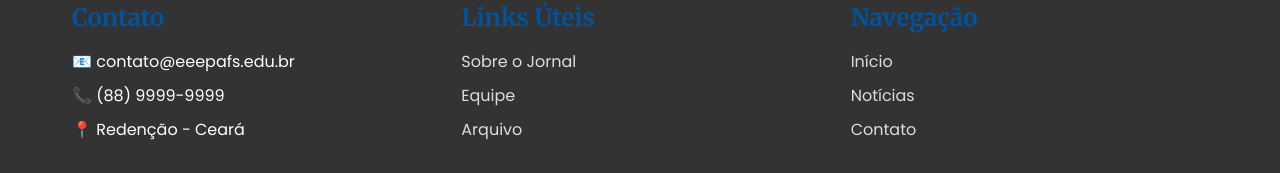
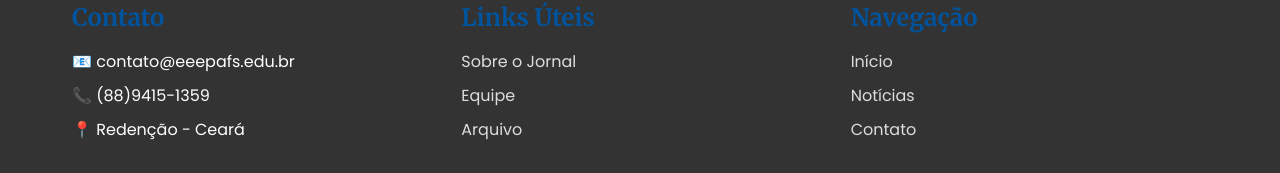
Before and after one commit to GlobalFocusAfs/JornalAFS, a React (Create React App) app in the folder frontend/: page / in a window 1280 px wide. Shown: the part 1289-1462 px from the top of the page. Built offline with nearby package versions, Linux system fonts and the light colour scheme; no server answers.

Commit message:
Add authentication and polls features: login system, JWT auth, poll creation and voting

```diff
--- a/frontend/src/App.js
+++ b/frontend/src/App.js
@@ -96,7 +96,7 @@ function App() {
               <li><a href="#noticias" className="nav-link" onClick={(e) => { e.preventDefault(); document.getElementById('noticias-section')?.scrollIntoView({ behavior: 'smooth' }); }}>Notícias</a></li>
               <li><a href="#enquetes" className="nav-link" onClick={(e) => { e.preventDefault(); document.getElementById('enquetes-section')?.scrollIntoView({ behavior: 'smooth' }); }}>Enquetes</a></li>
               <li><a href="#arquivo" className="nav-link" onClick={(e) => { e.preventDefault(); document.getElementById('arquivo-section')?.scrollIntoView({ behavior: 'smooth' }); }}>Arquivo</a></li>
-              <li><a href="#contato" className="nav-link" onClick={(e) => { e.preventDefault(); window.open('https://wa.me/5588999999999', '_blank'); }}>Contato</a></li>
+              <li><a href="https://wa.me/+558594151359" className="nav-link" onClick={(e) => { e.preventDefault(); window.open('https://wa.me/+558594151359', '_blank'); }}>Contato</a></li>
             </ul>
           </nav>
           <div className="header-right">
@@ -189,7 +189,7 @@ function App() {
           <div className="footer-section">
             <h3>Contato</h3>
             <p>📧 contato@eeepafs.edu.br</p>
-            <p>📞 (88) 9999-9999</p>
+            <p>📞 (88)9415-1359</p>
             <p>📍 Redenção - Ceará</p>
           </div>
           <div className="footer-section">
```
